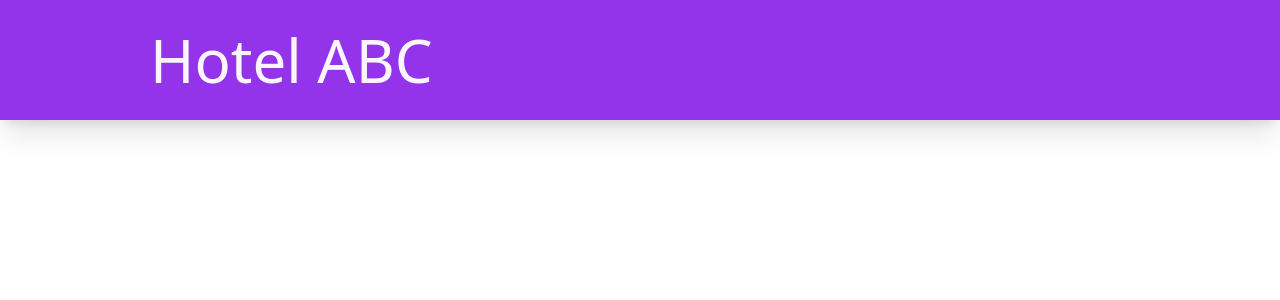
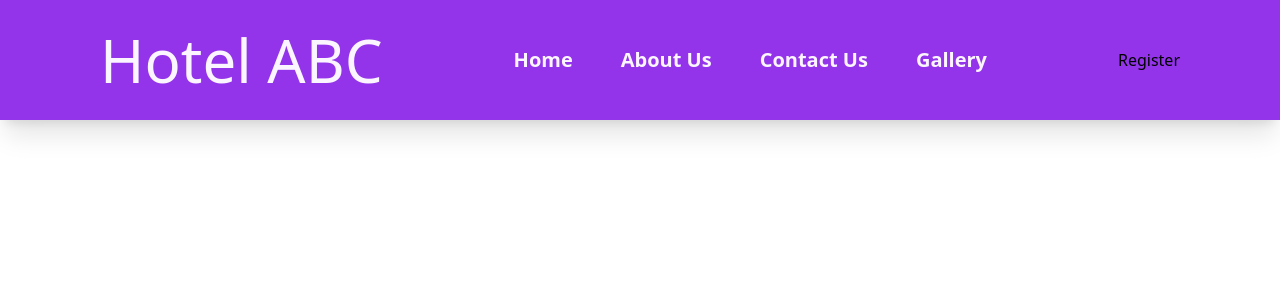
Before and after one commit to Dewruwan95/hotel-booking-frontend, a React (Vite) app: page / in a window 1280 px wide. Shown: the top 300 px of the page. Built offline with nearby package versions, Linux system fonts and the light colour scheme.

Commit message:
created basic customer menu

```diff
--- a/package.json
+++ b/package.json
@@ -11,7 +11,8 @@
   },
   "dependencies": {
     "react": "^18.3.1",
-    "react-dom": "^18.3.1"
+    "react-dom": "^18.3.1",
+    "react-router-dom": "^6.27.0"
   },
   "devDependencies": {
     "@eslint/js": "^9.11.1",
--- a/src/App.jsx
+++ b/src/App.jsx
@@ -1,9 +1,12 @@
-import Header from "./components/header";
+import { BrowserRouter } from "react-router-dom";
+import Header from "./components/Header/Header";
 
 function App() {
   return (
     <>
-      <Header />
+      <BrowserRouter>
+        <Header />
+      </BrowserRouter>
     </>
   );
 }
--- a/src/components/Header.jsx
+++ /dev/null
@@ -1,11 +0,0 @@
-function Header() {
-  return (
-    <div>
-      <header className="bg-purple-600 w-full h-[120px] flex items-center px-[150px] shadow-xl">
-        <h1 className="text-[60px] text-purple-50 ">Hotel ABC</h1>
-      </header>
-    </div>
-  );
-}
-
-export default Header;
--- /dev/null
+++ b/src/components/Header/Header.jsx
@@ -0,0 +1,15 @@
+import MenuList from "./MenuList";
+
+function Header() {
+  return (
+    <div>
+      <header className="bg-purple-600 w-full h-[120px] flex justify-between items-center shadow-xl pl-[100px]">
+        <span className="text-[60px] text-purple-50 ">Hotel ABC</span>
+        <MenuList />
+        <button className="pr-[100px]">Register</button>
+      </header>
+    </div>
+  );
+}
+
+export default Header;
--- /dev/null
+++ b/src/components/Header/MenuItem.jsx
@@ -0,0 +1,11 @@
+import { Link } from "react-router-dom";
+
+function MenuItem(props) {
+  return (
+    <div className="text-purple-50 text-[20px] font-bold ">
+      <Link to={props.menuLink}>{props.menuName}</Link>
+    </div>
+  );
+}
+
+export default MenuItem;
--- /dev/null
+++ b/src/components/Header/MenuList.jsx
@@ -0,0 +1,14 @@
+import MenuItem from "./MenuItem";
+
+function MenuList() {
+  return (
+    <div className="flex space-x-12 ">
+      <MenuItem menuLink="/home" menuName="Home" />
+      <MenuItem menuLink="/about " menuName="About Us" />
+      <MenuItem menuLink="/contact" menuName="Contact Us" />
+      <MenuItem menuLink="/gallery" menuName="Gallery" />
+    </div>
+  );
+}
+
+export default MenuList;
--- /dev/null
+++ b/src/components/pages/clientPage/AboutPage.jsx
@@ -0,0 +1,9 @@
+function AboutPage() {
+  return (
+    <div>
+      <h1>About</h1>
+    </div>
+  );
+}
+
+export default AboutPage;
--- /dev/null
+++ b/src/components/pages/clientPage/ContactPage.jsx
@@ -0,0 +1,9 @@
+function ContactPage() {
+  return (
+    <div>
+      <h1>Contact</h1>
+    </div>
+  );
+}
+
+export default ContactPage;
--- /dev/null
+++ b/src/components/pages/clientPage/GalleryPage.jsx
@@ -0,0 +1,9 @@
+function GalleryPage() {
+  return (
+    <div>
+      <h1>Gallery</h1>
+    </div>
+  );
+}
+
+export default GalleryPage;
--- /dev/null
+++ b/src/components/pages/clientPage/HomePage.jsx
@@ -0,0 +1,9 @@
+function HomePage() {
+  return (
+    <div>
+      <h1>Home Page</h1>
+    </div>
+  );
+}
+
+export default HomePage;
```
Also changed, not shown: eslint.config.js (+18 -17 lines), 1 other file (tests, documents, lock files or other folders).
